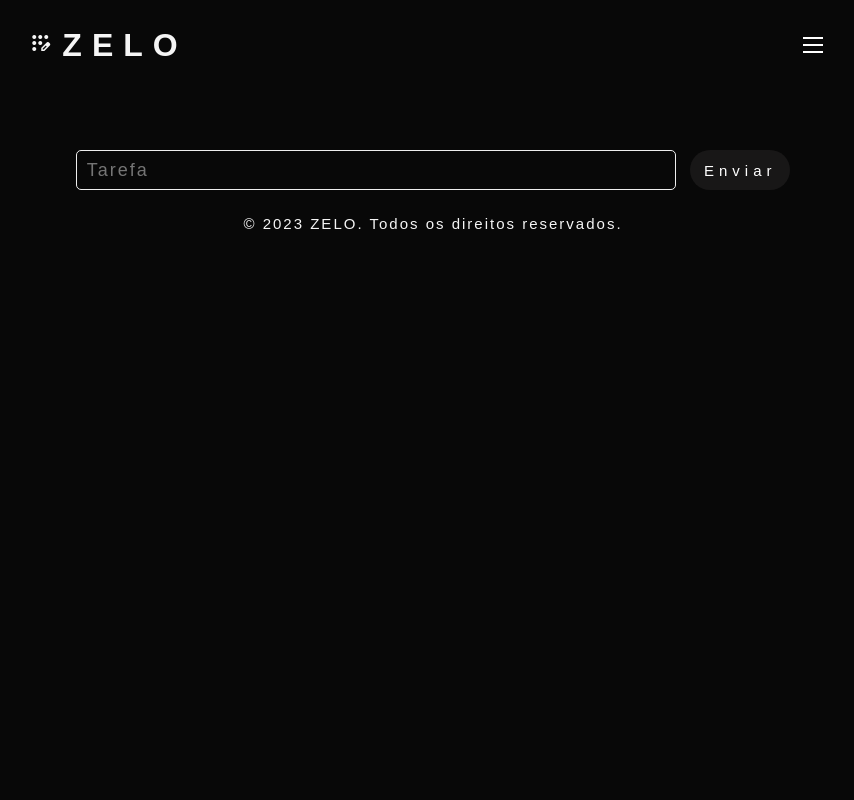
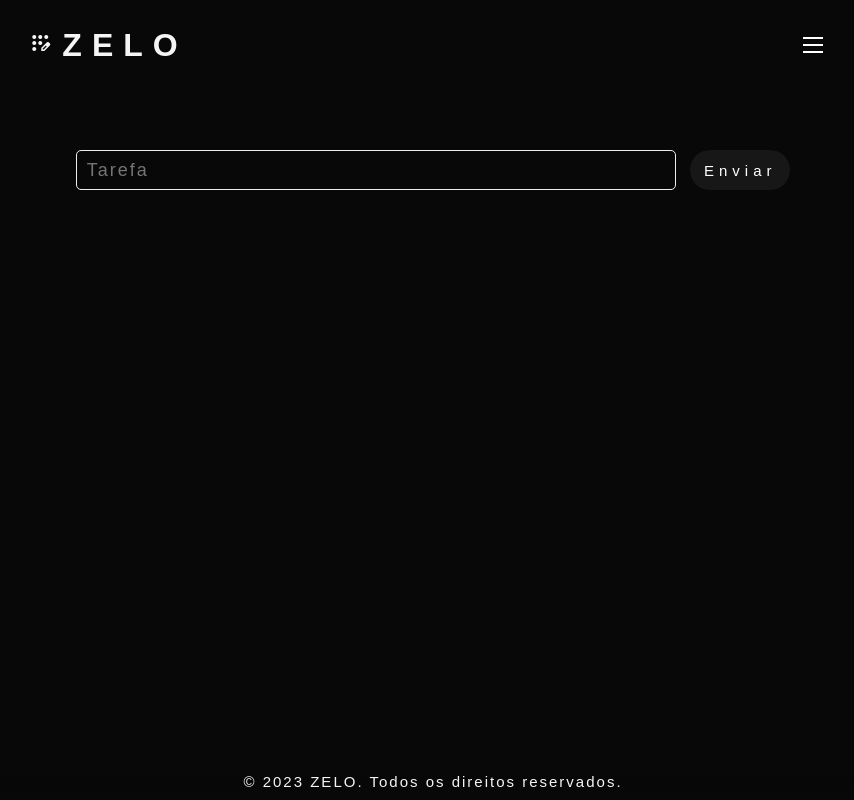
Before and after one commit to WesleySSousa/Zelo, a Flask app: page / in a window 1280 px wide. Shown: the whole page, without its empty margins (207-1061 px from the left). Run offline with Flask 3, Linux system fonts and the light colour scheme; some web fonts are replaced.

Commit message:
LimiteLista

```diff
--- a/static/index.css
+++ b/static/index.css
@@ -129,6 +129,25 @@ main {
   gap: 10px;
 }
 
+#Tarefas ul {
+  max-height: 50vh; /* Altura máxima visível */
+  overflow-y: auto; /* Habilita rolagem vertical */
+  padding: 10px;
+}
+
+#Tarefas ul::-webkit-scrollbar {
+  width: 6px; /* largura da scrollbar */
+}
+
+#Tarefas ul::-webkit-scrollbar-thumb {
+  background-color: #888; /* cor do "botão" da scrollbar */
+  border-radius: 4px;
+}
+
+#Tarefas ul::-webkit-scrollbar-track {
+  background-color: #f1f1f1; /* cor do fundo da scrollbar */
+}
+
 #Tarefas li {
   width: 700px;
   min-height: 35px;
@@ -172,6 +191,11 @@ footer {
   letter-spacing: 2px;
   width: 100%;
   text-align: center;
+  position: fixed;
+  bottom: 10px;
+  z-index: 99;
+  background-color: transparent;
+  backdrop-filter: blur(5px);
 }
 
 #mensagens {
```
